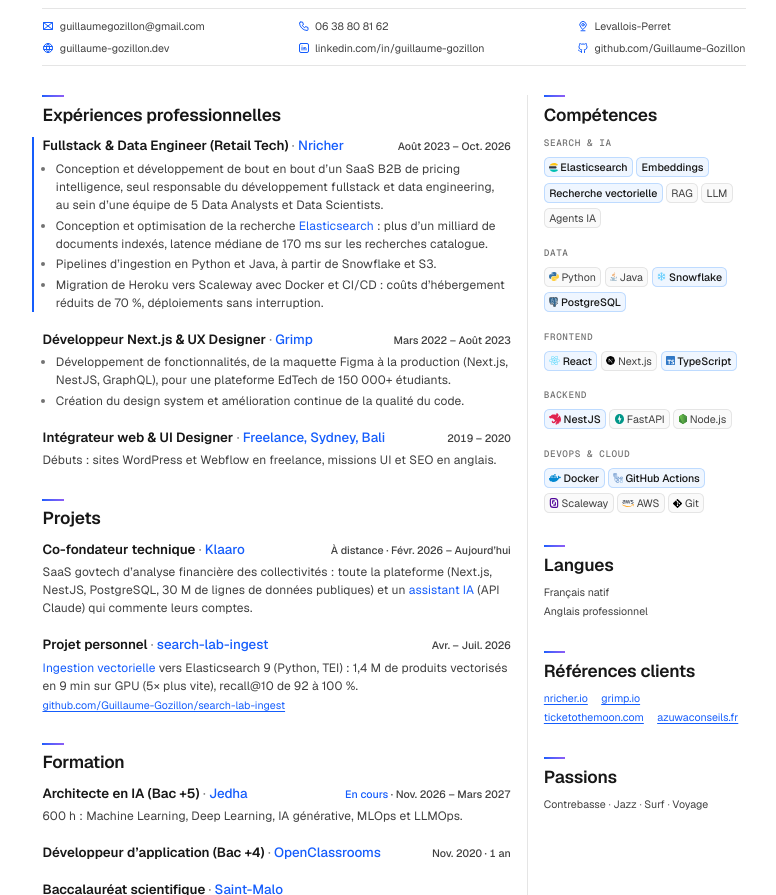
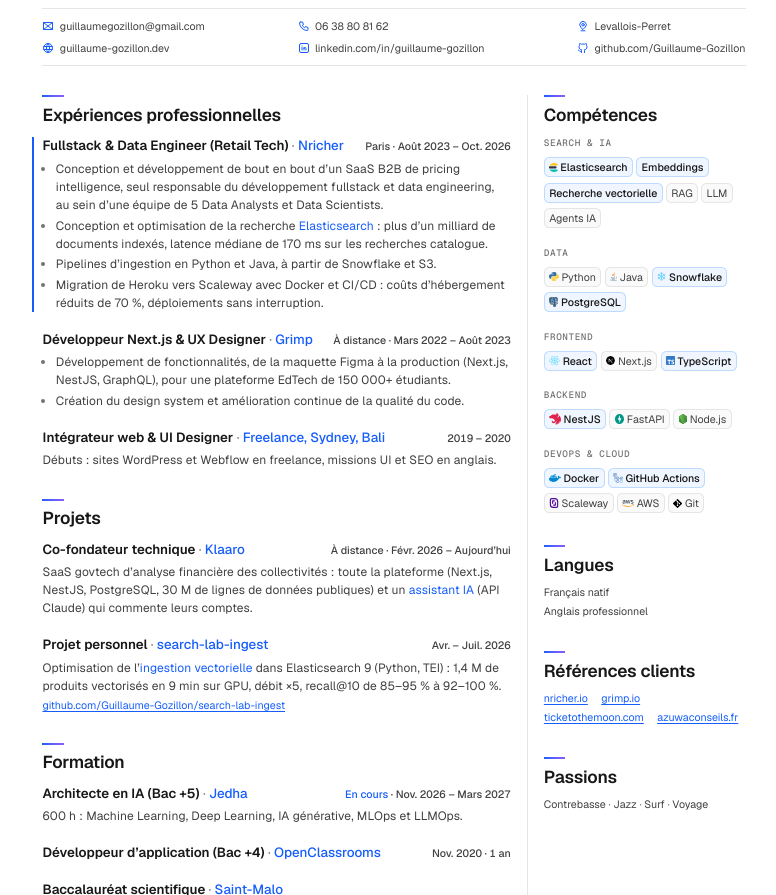
Before and after one commit to Guillaume-Gozillon/guillaume-gozillon-cv, a React (Vite) app: page / in a window 1280 px wide. Shown: the part 300-1195 px from the top of the page, without its empty margins (246-1022 px from the left). Built offline with nearby package versions, Linux system fonts and the light colour scheme.

Commit message:
feat: add work locations and reword the search-lab-ingest project
- Nricher in Paris, Grimp remote
- search-lab-ingest: throughput and recall@10 gains, in two lines

```diff
--- a/src/data/cv.en.ts
+++ b/src/data/cv.en.ts
@@ -39,7 +39,7 @@
     {
       role: 'Fullstack & Data Engineer (Retail Tech)',
       company: 'Nricher',
-      period: 'Aug 2023 – Oct 2026',
+      period: 'Paris · Aug 2023 – Oct 2026',
       featured: true,
       description: [
         'Designed and built a B2B pricing-intelligence SaaS end to end, solely responsible for fullstack development and data engineering, within a team of 5 data analysts and data scientists.',
@@ -51,7 +51,7 @@
     {
       role: 'Next.js Developer & UX Designer',
       company: 'Grimp',
-      period: 'Mar 2022 – Aug 2023',
+      period: 'Remote · Mar 2022 – Aug 2023',
       description: [
         'Built features from Figma mockups to production (Next.js, NestJS, GraphQL) for an EdTech platform with 150,000+ students.',
         'Created the design system and continuously improved code quality.'
@@ -78,7 +78,7 @@
       name: 'search-lab-ingest',
       period: 'Apr – Jul 2026',
       description:
-        '**Vector ingestion** into Elasticsearch 9 (Python, TEI): 1.4M products embedded in 9 min on GPU (5× faster), 92–100% recall@10.',
+        'Optimised **vector ingestion** into Elasticsearch 9 (Python, TEI): 1.4M products embedded in 9 min on GPU, 5× throughput, recall@10 up from 85–95% to 92–100%.',
       link: {
         label: 'github.com/Guillaume-Gozillon/search-lab-ingest',
         href: 'https://github.com/Guillaume-Gozillon/search-lab-ingest'
--- a/src/data/cv.fr.ts
+++ b/src/data/cv.fr.ts
@@ -100,7 +100,7 @@
     {
       role: 'Fullstack & Data Engineer (Retail Tech)',
       company: 'Nricher',
-      period: 'Août 2023 – Oct. 2026',
+      period: 'Paris · Août 2023 – Oct. 2026',
       featured: true,
       description: [
         'Conception et développement de bout en bout d’un SaaS B2B de pricing intelligence, seul responsable du développement fullstack et data engineering, au sein d’une équipe de 5 Data Analysts et Data Scientists.',
@@ -112,7 +112,7 @@
     {
       role: 'Développeur Next.js & UX Designer',
       company: 'Grimp',
-      period: 'Mars 2022 – Août 2023',
+      period: 'À distance · Mars 2022 – Août 2023',
       description: [
         'Développement de fonctionnalités, de la maquette Figma à la production (Next.js, NestJS, GraphQL), pour une plateforme EdTech de 150 000+ étudiants.',
         'Création du design system et amélioration continue de la qualité du code.'
@@ -139,7 +139,7 @@
       name: 'search-lab-ingest',
       period: 'Avr. – Juil. 2026',
       description:
-        '**Ingestion vectorielle** vers Elasticsearch 9 (Python, TEI) : 1,4 M de produits vectorisés en 9 min sur GPU (5× plus vite), recall@10 de 92 à 100 %.',
+        'Optimisation de l’**ingestion vectorielle** dans Elasticsearch 9 (Python, TEI) : 1,4 M de produits vectorisés en 9 min sur GPU, débit ×5, recall@10 de 85–95 % à 92–100 %.',
       link: {
         label: 'github.com/Guillaume-Gozillon/search-lab-ingest',
         href: 'https://github.com/Guillaume-Gozillon/search-lab-ingest'
```
